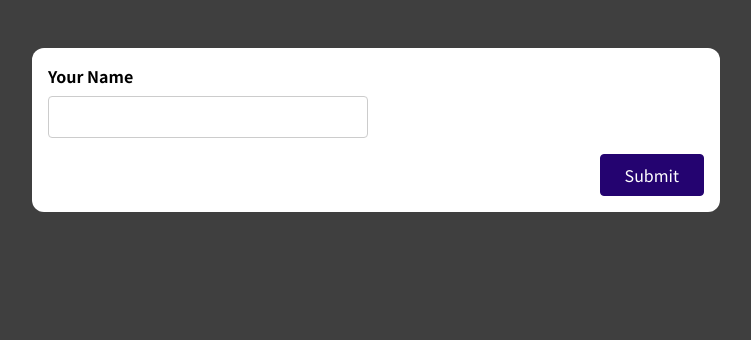
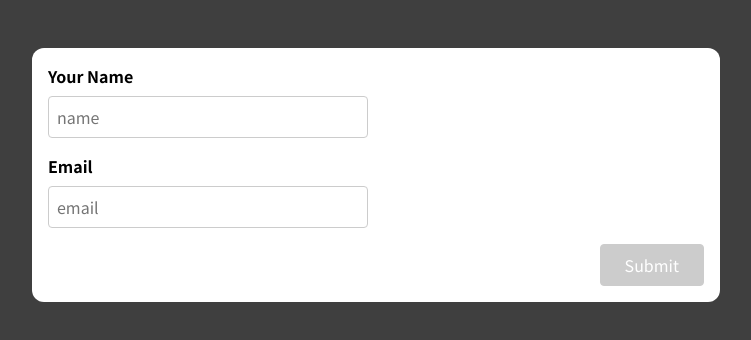
Before and after one commit to htma-repository/form-validation, a React (Create React App) app: page / in a window 1280 px wide. Shown: the top 340 px of the page, without its empty margins (264-1015 px from the left). Built offline with nearby package versions, Linux system fonts and the light colour scheme.

Commit message:
Add email input & more validation simpleinput

```diff
--- a/src/components/SimpleInput.js
+++ b/src/components/SimpleInput.js
@@ -2,50 +2,99 @@ import React, { useState } from "react";
 
 const SimpleInput = (props) => {
   // Form Input Using useState
-  const [formInput, setFormInput] = useState("");
-  const [isFormTouched, setIsFormTouched] = useState(false);
+  const [nameInput, setNameInput] = useState("");
+  const [nameInputTouched, setNameInputTouched] = useState(false);
 
-  const isFormValid = formInput.trim() !== "";
-  const nameFormIsInvalid = !isFormValid && isFormTouched;
+  const [emailInput, setEmailInput] = useState("");
+  const [emailInputTouched, setEmailInputTouched] = useState(false);
 
-  const formInputHandler = (event) => {
-    setFormInput(event.target.value);
+  const nameInputIsValid = nameInput.trim() !== "";
+  const nameInputInvalid = !nameInputIsValid && nameInputTouched;
+
+  const emailInputIsValid =
+    emailInput.trim() !== "" && emailInput.includes("@");
+  const emailInputInvalid = !emailInputIsValid && emailInputTouched;
+
+  let formIsvalid = false;
+
+  if (nameInputIsValid && emailInputIsValid) {
+    formIsvalid = true;
+  }
+
+  const nameInputHandler = (event) => {
+    setNameInput(event.target.value);
   };
 
-  const formBlurHandler = () => {
-    setIsFormTouched(true);
+  const emailInputHandler = (event) => {
+    setEmailInput(event.target.value);
+  };
+
+  const nameBlurHandler = () => {
+    setNameInputTouched(true);
+  };
+
+  const emailBlurHandler = () => {
+    setEmailInputTouched(true);
   };
 
   const formSubmitHandler = (event) => {
     event.preventDefault();
+    setNameInputTouched(true);
+    setEmailInputTouched(true);
 
-    setIsFormTouched(true);
-
-    if (!isFormValid) {
+    if (!nameInput && !emailInput) {
       return;
     }
-    // formInputRef.current.value = ""; // NOT IDEAL FOR REACT
-    setFormInput("");
-    setIsFormTouched(false);
+
+    setNameInput("");
+    setNameInputTouched(false);
+    setEmailInput("");
+    setEmailInputTouched(false);
   };
 
-  const formValid = nameFormIsInvalid ? "form-control invalid" : "form-control";
+  const inputClass = (inputInvalid) => {
+    return inputInvalid ? "form-control invalid" : "form-control";
+  };
+  // const nameInputClass = nameInputInvalid
+  //   ? "form-control invalid"
+  //   : "form-control";
+
+  // const emailInputClass = emailInputInvalid
+  //   ? "form-control invalid"
+  //   : "form-control";
+
+  const invalidOutput = (invalid, textInvalid) => {
+    return invalid && <p className="error-text">{textInvalid}</p>;
+  };
 
   return (
     <form onSubmit={formSubmitHandler}>
-      <div className={formValid}>
+      <div className={inputClass(nameInputInvalid)}>
         <label htmlFor="name">Your Name</label>
         <input
+          placeholder="name"
           type="text"
           id="name"
-          onChange={formInputHandler}
-          onBlur={formBlurHandler}
-          value={formInput}
+          onChange={nameInputHandler}
+          onBlur={nameBlurHandler}
+          value={nameInput}
         />
-        {nameFormIsInvalid && <p className="error-text">Please Input Name!</p>}
+        {invalidOutput(nameInputInvalid, "Name must not be empty!")}
+      </div>
+      <div className={inputClass(emailInputInvalid)}>
+        <label htmlFor="email">Email</label>
+        <input
+          placeholder="email"
+          type="email"
+          id="email"
+          onChange={emailInputHandler}
+          onBlur={emailBlurHandler}
+          value={emailInput}
+        />
+        {invalidOutput(emailInputInvalid, "Enter valid email!")}
       </div>
       <div className="form-actions">
-        <button>Submit</button>
+        <button disabled={!formIsvalid}>Submit</button>
       </div>
     </form>
   );
--- a/src/index.css
+++ b/src/index.css
@@ -1,11 +1,11 @@
-@import url('https://fonts.googleapis.com/css2?family=Noto+Sans+JP:wght@400;700&display=swap');
+@import url("https://fonts.googleapis.com/css2?family=Noto+Sans+JP:wght@400;700&display=swap");
 
 * {
   box-sizing: border-box;
 }
 
 html {
-  font-family: 'Noto Sans JP', sans-serif;
+  font-family: "Noto Sans JP", sans-serif;
 }
 
 body {
@@ -79,6 +79,14 @@ button:active {
   border-color: #33059e;
 }
 
+button:disabled,
+button:disabled:hover,
+button:disabled:active {
+  background-color: #ccc;
+  border-color: #ccc;
+  cursor: not-allowed;
+}
+
 .form-actions {
   text-align: right;
 }
```
